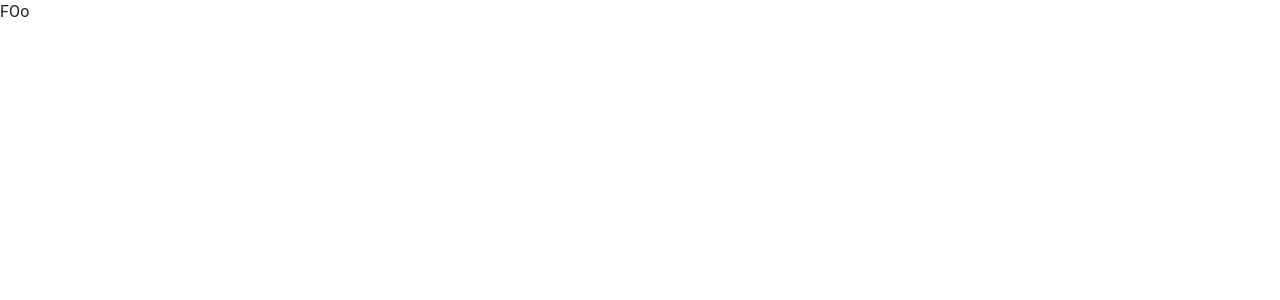
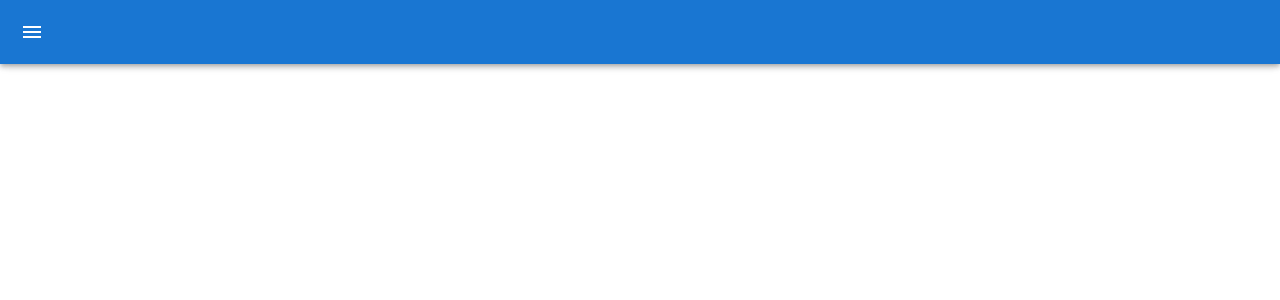
Before and after one commit to BerkeleyTrue/storeleft, a React (Vite) app: page / in a window 1280 px wide. Shown: the top 300 px of the page. Built offline with nearby package versions, Linux system fonts and the light colour scheme.

Commit message:
feat(app): nav

```diff
--- a/package.json
+++ b/package.json
@@ -12,8 +12,10 @@
     "preview": "vite preview"
   },
   "dependencies": {
+    "@chakra-ui/hooks": "^1.9.1",
     "@emotion/react": "^11.9.0",
     "@emotion/styled": "^11.8.1",
+    "@mui/icons-material": "^5.6.2",
     "@mui/material": "^5.6.4",
     "@nestjs/common": "^8.4.4",
     "@nestjs/core": "^8.4.4",
--- a/src/client/App.tsx
+++ b/src/client/App.tsx
@@ -1,11 +1,29 @@
+import { useBoolean } from "@chakra-ui/hooks";
+import { AppBar, IconButton, Toolbar } from "@mui/material"
+import { Box } from "@mui/system"
+import { Menu } from '@mui/icons-material';
 
 function App() {
+  const [isOpen, setOpen] = useBoolean(false);
   return (
-    <div>
-      <header>
-        FOo
-      </header>
-    </div>
+    <Box>
+      <AppBar>
+        <Toolbar>
+          <IconButton
+              edge="start"
+              color="inherit"
+              aria-label="open drawer"
+              onClick={setOpen.toggle}
+              sx={{
+                marginRight: '36px',
+                ...(isOpen && { display: 'none' })
+              }}
+            >
+              <Menu />
+            </IconButton>
+        </Toolbar>
+      </AppBar>
+    </Box>
   )
 }
 
```
Also changed, not shown: 1 other file (tests, documents, lock files or other folders).
